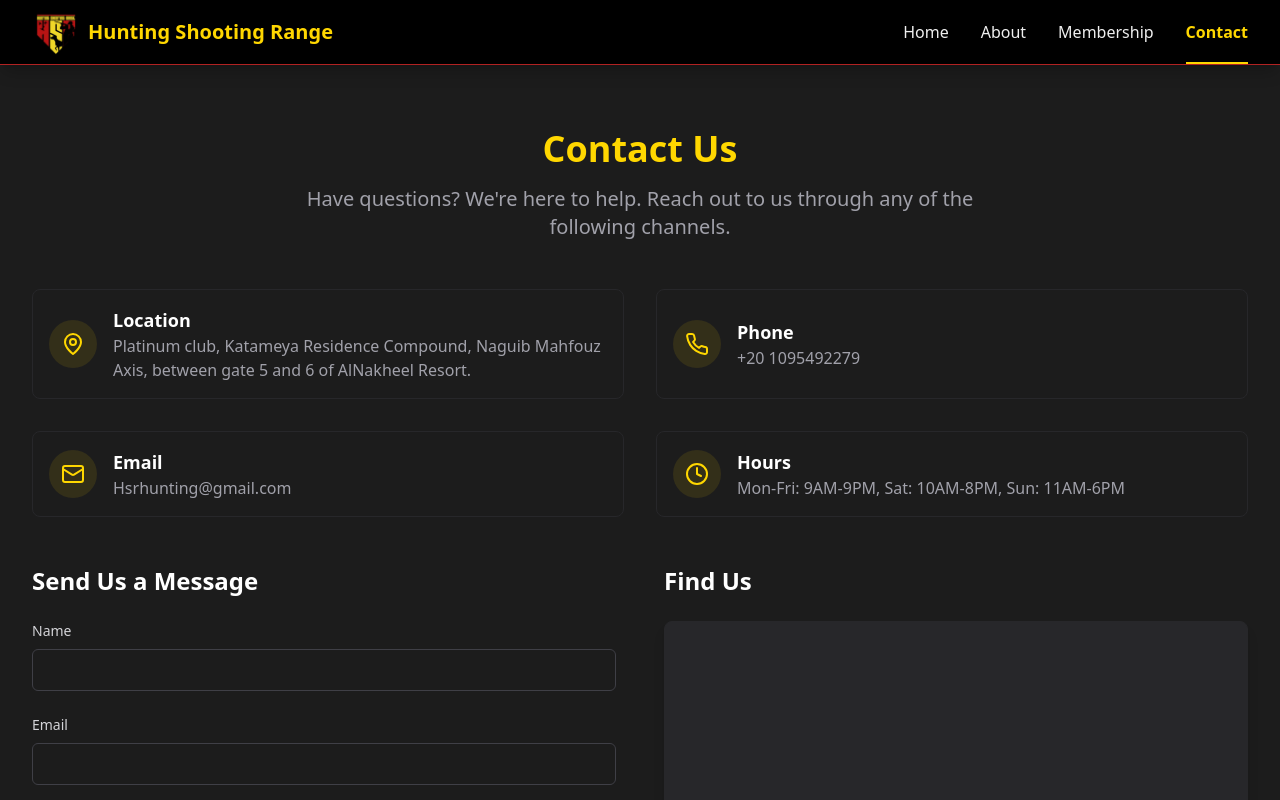
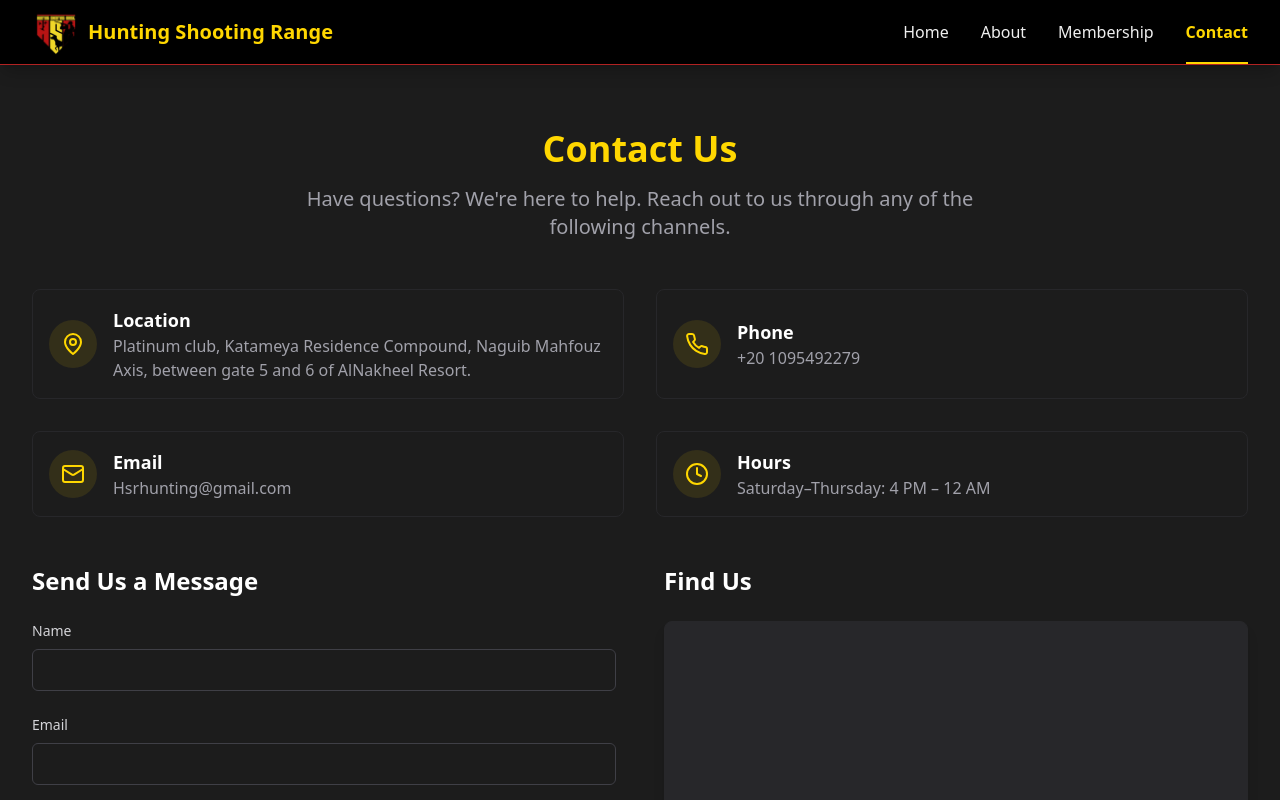
Before and after one commit to AbdullahHamadax/HSR, a React (Vite) app in the folder project/: page /contact in a window 1280 px wide. Shown: the top 800 px of the page. Built offline with nearby package versions, Linux system fonts and the light colour scheme.

Commit message:
Update hours with real hours

```diff
--- a/project/src/pages/Contact.tsx
+++ b/project/src/pages/Contact.tsx
@@ -151,7 +151,7 @@ function Contact() {
           <ContactInfo
             icon={Clock}
             title="Hours"
-            content="Mon-Fri: 9AM-9PM, Sat: 10AM-8PM, Sun: 11AM-6PM"
+            content="Saturday–Thursday: 4 PM – 12 AM"
           />
         </div>
       </section>
```
